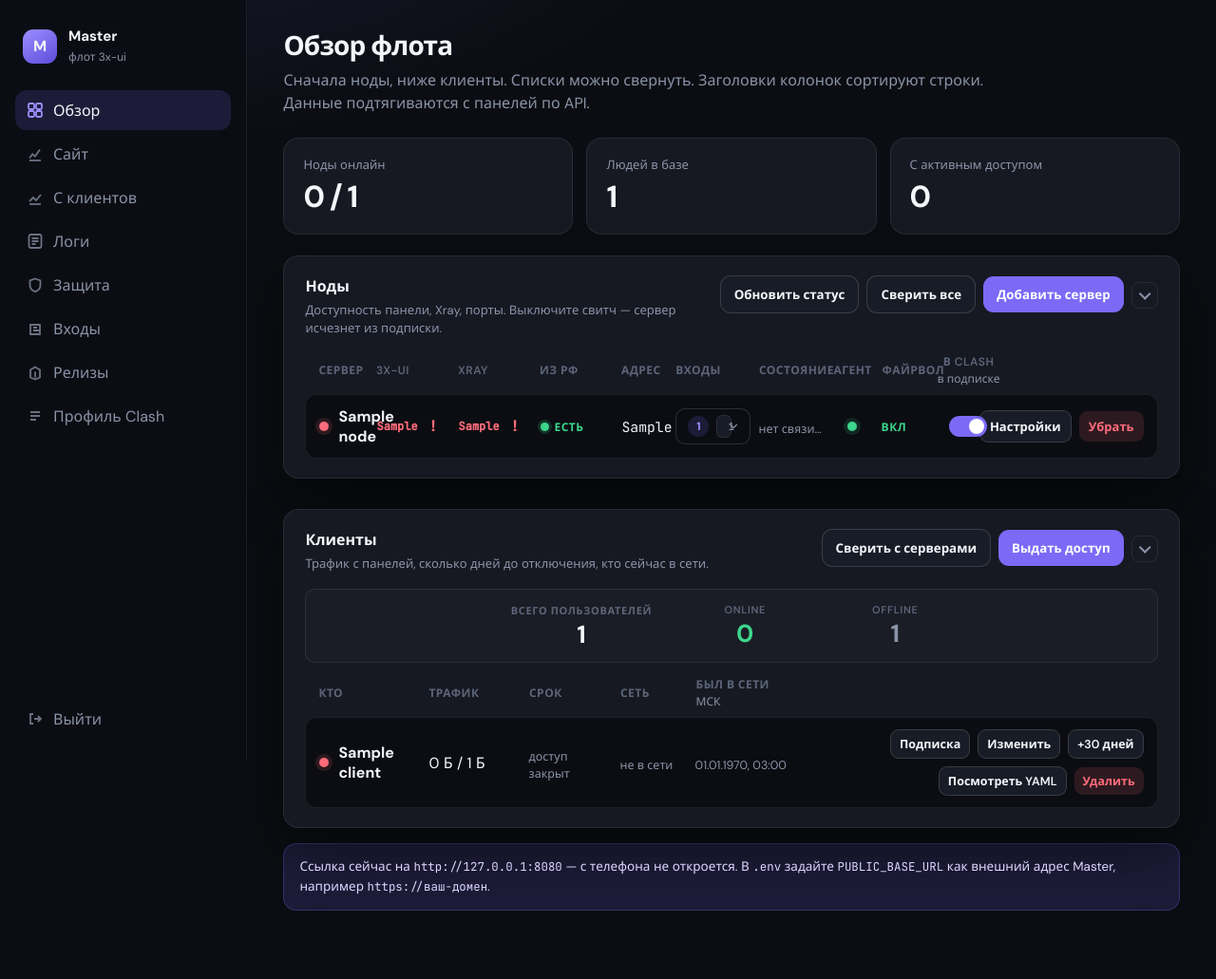
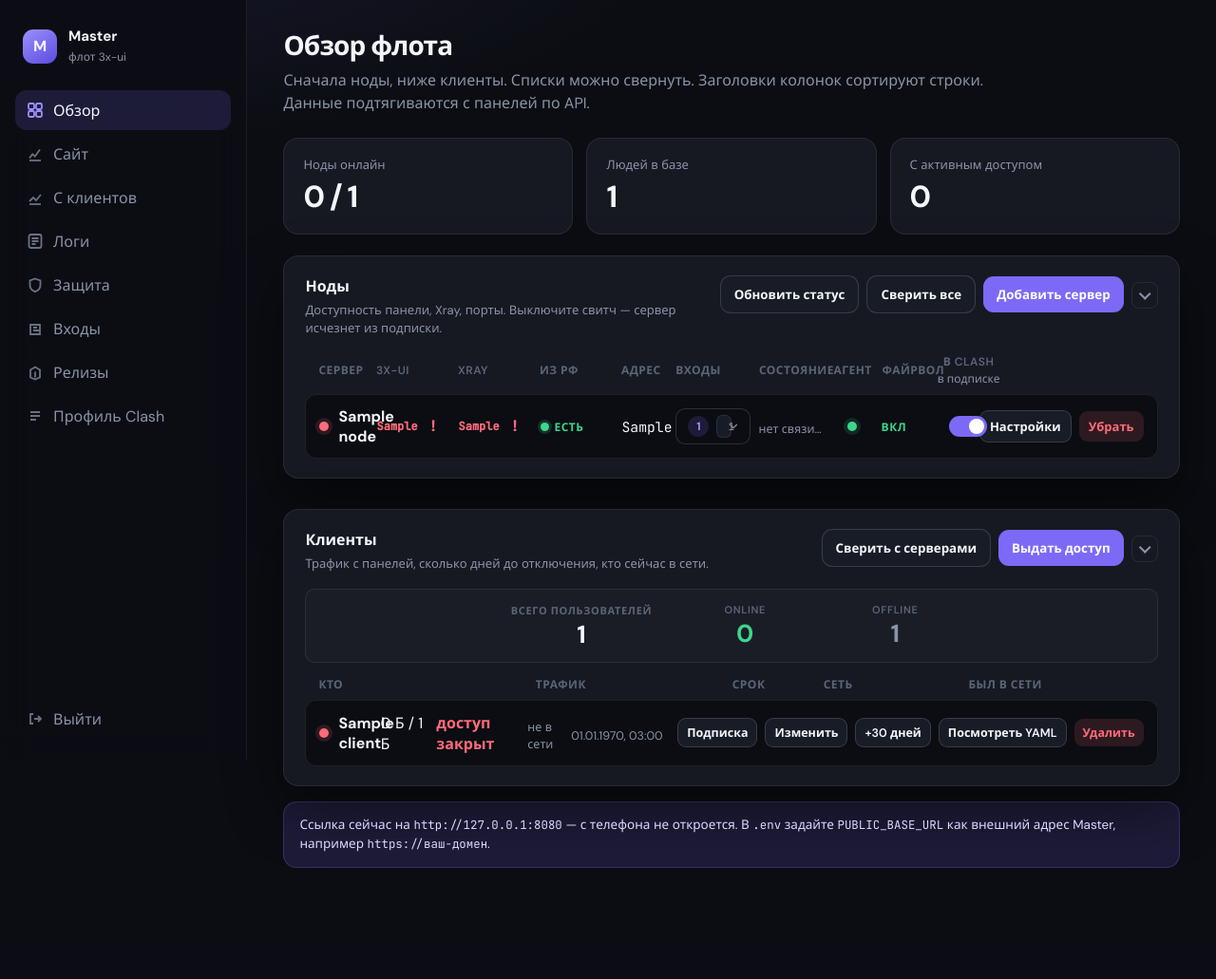
Before and after one commit to Instinct22/converter, a FastAPI app: page / in a window 1280 px wide. Shown: the whole page at 95% size. After the commit the page ends 914 px from the top, so only its background shows below. Run offline with FastAPI, Linux system fonts and the light colour scheme; the visitor is signed in with stand-in values (Sample User, id 1); tables that the repository leaves empty hold one stand-in row (values such as "Sample post").

Commit message:
Keep client actions together and highlight access expiry

```diff
--- a/app/static/app.css
+++ b/app/static/app.css
@@ -308,14 +308,22 @@ input:focus, textarea:focus, select:focus {
 }
 .clients-cols {
   /* Последняя колонка — 5 кнопок клиента как на вкладке «Клиенты»: 485px + воздух */
-  grid-template-columns: minmax(0, 1fr) minmax(0, 1fr) 92px minmax(0, 0.7fr) minmax(106px, .85fr) minmax(0, 465px);
+  grid-template-columns: minmax(0, 1fr) minmax(0, 1fr) 92px minmax(0, 0.7fr) minmax(106px, .85fr) max-content;
 }
-/* В строке клиента 5 кнопок как на вкладке «Клиенты»: на узких экранах переносим */
-.client-actions { flex-wrap: wrap; }
+.client-actions { flex-wrap: nowrap; }
+.term { font-weight: 600; }
+.term-closed, .term-urgent { color: var(--danger); }
+.term-soon { color: var(--warn); }
+.term-active { color: var(--ok); }
+.term-unlimited { color: var(--muted); }
+@media (max-width: 960px) {
+  .client-row .client-actions { overflow-x: auto; justify-content: flex-start; padding-bottom: 3px; }
+  .client-actions .btn { flex-shrink: 0; }
+}
 .client-actions .btn.small { white-space: nowrap; }
 @media (max-width: 1400px) {
   .clients-cols {
-    grid-template-columns: minmax(0, 1fr) minmax(0, 0.9fr) 84px minmax(0, 0.65fr) minmax(100px, .8fr) minmax(0, 360px);
+    grid-template-columns: minmax(0, 1fr) minmax(0, 0.9fr) 84px minmax(0, 0.65fr) minmax(100px, .8fr) max-content;
   }
   .client-actions { gap: 6px; }
   .client-actions .btn.small { padding: 6px 9px; font-size: 12.5px; }
@@ -915,7 +923,7 @@ details.help p, details.help li { color: var(--muted); font-size: 13.5px; line-h
   /* Шапка скрыта, поэтому подпись переключателя показываем прямо в строке */
   .agent-cell { justify-content: flex-start; }
   .agent-cell::before { content: "Агент"; color: var(--muted); }
-  [data-last-online]::before { content: "Был в сети (МСК) · "; }
+  [data-last-online]::before { content: "Был в сети · "; }
   .node-clash { justify-content: flex-start; gap: 10px; align-items: center; }
   .node-clash::before {
     content: "В Clash";
--- a/app/templates/base.html
+++ b/app/templates/base.html
@@ -1,13 +1,14 @@
 <!doctype html>
 <html lang="ru">
 <head>
+  <link rel="icon" type="image/svg+xml" href="/static/master-icon.svg">
   <meta charset="utf-8">
   <meta name="viewport" content="width=device-width, initial-scale=1">
   <title>{% block title %}Master{% endblock %}</title>
   <link rel="preconnect" href="https://fonts.googleapis.com">
   <link rel="preconnect" href="https://fonts.gstatic.com" crossorigin>
   <link href="https://fonts.googleapis.com/css2?family=DM+Sans:ital,opsz,wght@0,9..40,400;0,9..40,600;0,9..40,700;1,9..40,400&family=JetBrains+Mono:wght@400;500&display=swap" rel="stylesheet">
-  <link rel="stylesheet" href="/static/app.css?v=73">
+  <link rel="stylesheet" href="/static/app.css?v=74">
 </head>
 <body>
 <div class="layout">
--- a/app/templates/dashboard.html
+++ b/app/templates/dashboard.html
@@ -214,7 +214,7 @@
         <button class="sort-btn" type="button" data-sort="used">Трафик</button>
         <button class="sort-btn" type="button" data-sort="days">Срок</button>
         <button class="sort-btn" type="button" data-sort="online">Сеть</button>
-        <button class="sort-btn" type="button" data-sort="seen">Был в сети<span class="th-hint">МСК</span></button>
+        <button class="sort-btn" type="button" data-sort="seen">Был в сети</button>
         <span></span>
       </div>
       <div class="monitor" id="client-monitor">
@@ -225,7 +225,8 @@
             <strong>{{ c.name }}</strong>
           </div>
           <span data-traffic>трафик…</span>
-          <span class="hint" data-expire>{{ expire_label(c) }}</span>
+          {% set left = days_left(c) %}
+          <span class="term term-{{ 'closed' if is_expired(c) else 'unlimited' if left == '∞' else 'urgent' if left|int <= 3 else 'soon' if left|int <= 7 else 'active' }}" data-expire>{{ expire_label(c) }}</span>
           <span class="hint" data-online>—</span>
           <span class="hint" data-last-online title="Последняя активность по данным 3x-ui">{{ c.last_online | moscow_epoch }}</span>
           <div class="monitor-actions client-actions">
--- a/app/templates/login.html
+++ b/app/templates/login.html
@@ -1,6 +1,7 @@
 <!doctype html>
 <html lang="ru">
 <head>
+  <link rel="icon" type="image/svg+xml" href="/static/master-icon.svg">
   <meta charset="utf-8">
   <meta name="viewport" content="width=device-width, initial-scale=1">
   <title>Вход — Master</title>
--- a/app/templates/sub_page.html
+++ b/app/templates/sub_page.html
@@ -1,6 +1,7 @@
 <!doctype html>
 <html lang="ru">
 <head>
+  <link rel="icon" type="image/svg+xml" href="/static/master-icon.svg">
   <meta charset="utf-8">
   <meta name="viewport" content="width=device-width, initial-scale=1">
   <title>{{ client.name }} — подписка Mihomo</title>
```
Also changed, not shown: app/static/master-icon.svg (added).
